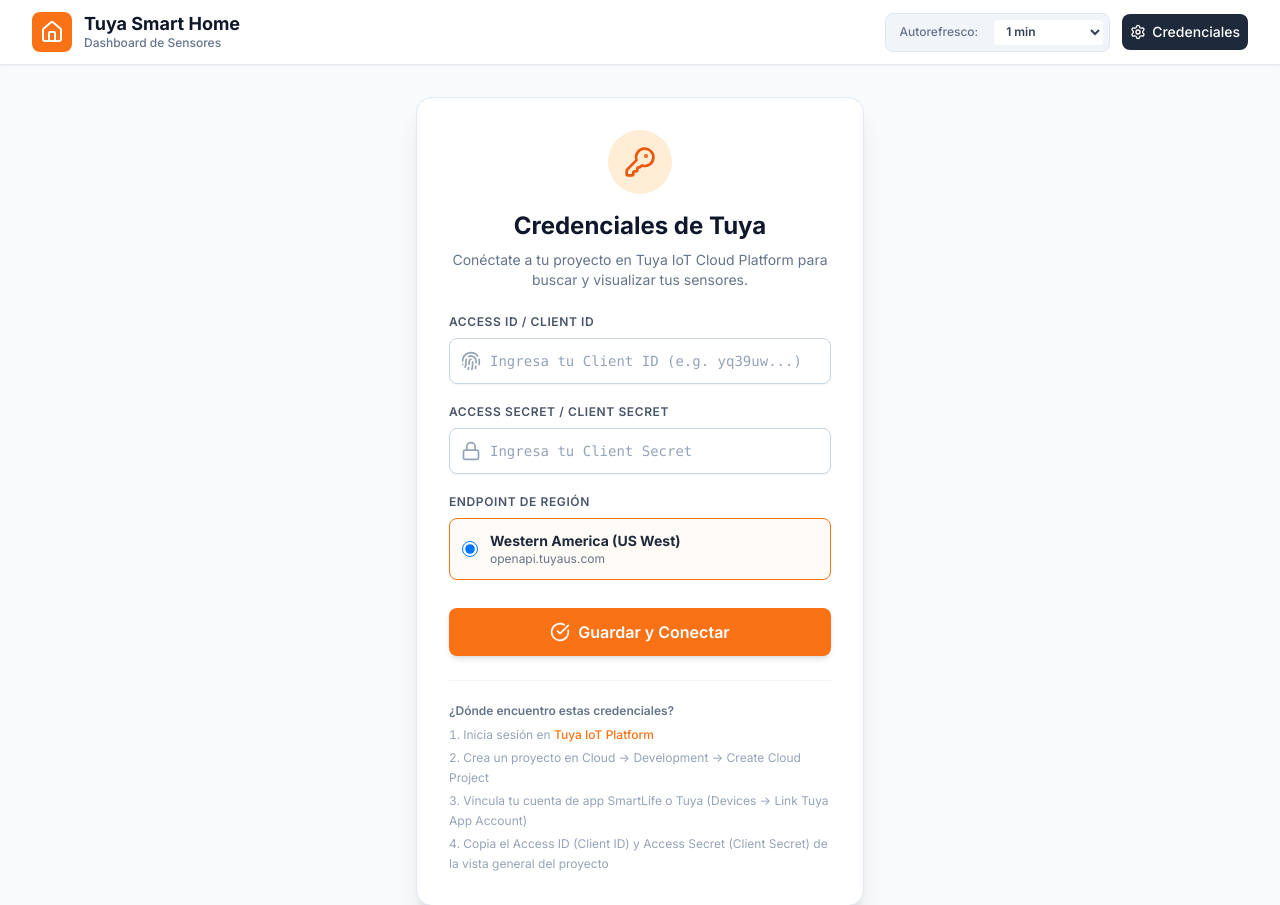
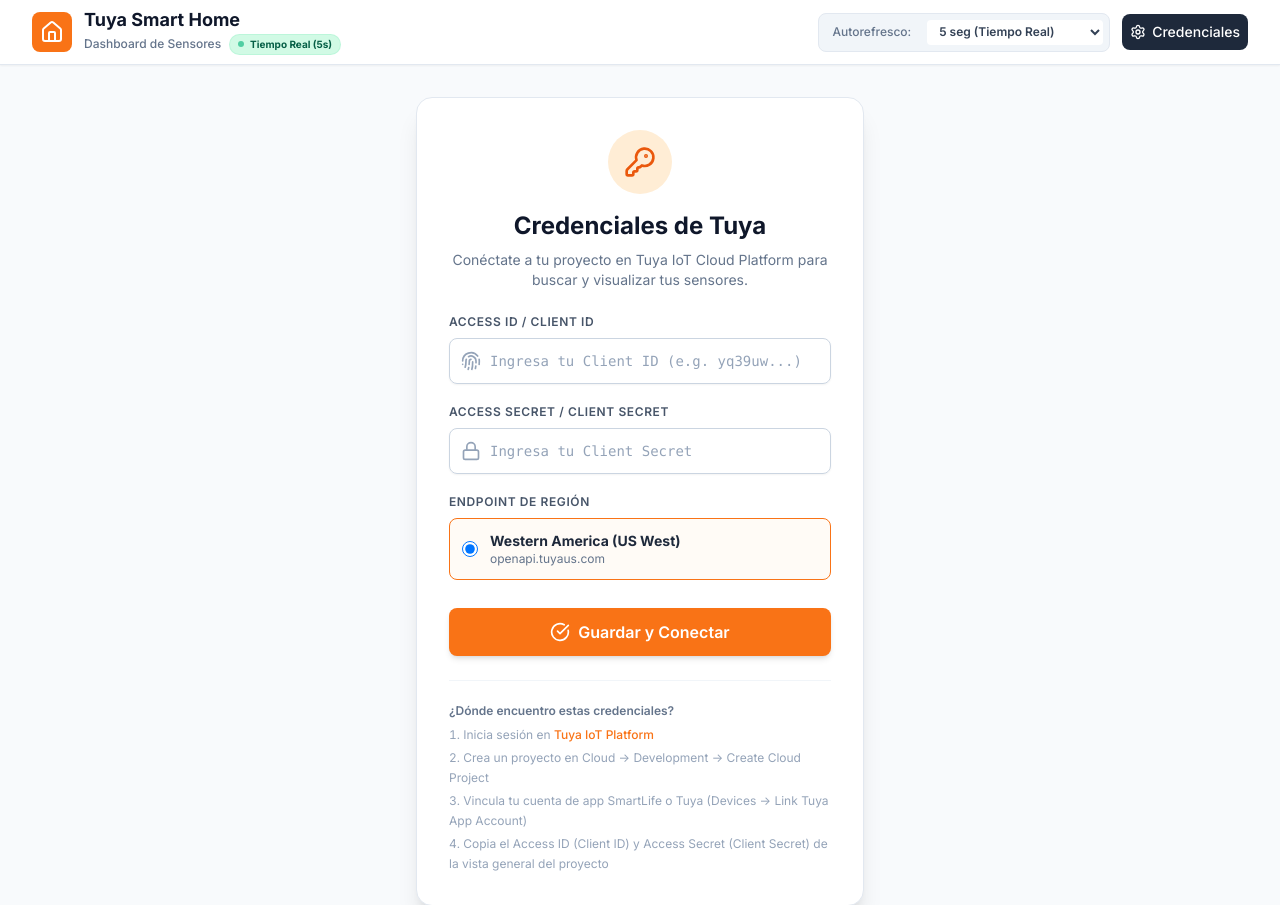
Before and after one commit to panizzag/tuya-dashboard, a Python web app: template templates/index.html in a window 1280 px wide. Shown: the top 905 px of the page. Run offline with Jinja, Linux system fonts and the light colour scheme; the template is opened without the code that fills it, so the values that code supplies are empty; some libraries are stand-ins or nearby versions.

Commit message:
feat: polling adaptativo, deteccion de inactividad y refresco optimizado para Render
- Cambia el intervalo por defecto del polling a 5 segundos (Tiempo Real) cuando se navega el sitio de forma activa.
- Detecta inactividad (sin interacciones por mas de 10 minutos) o cuando la pestana/navegador del Echo Hub esta oculta/segundo plano.
- En modo inactivo, el polling se reduce de forma inteligente a cada 1 hora para minimizar el consumo de recursos de Render y actuar como warmup para evitar que la maquina se apague de manera permanente.
- Agrega un estetico badge visual de estado en el header que muestra "Tiempo Real (5s)" o "Modo Ahorro / Warmup (1h)".
- Reanuda el refresco a 5s instantaneamente al detectar interaccion tactil, mouse o visibilidad de la pagina.

Co-authored-by: Cursor <cursoragent@cursor.com>

```diff
--- a/templates/index.html
+++ b/templates/index.html
@@ -40,7 +40,13 @@
                 </div>
                 <div>
                     <h1 class="font-bold text-lg text-slate-900 leading-tight">Tuya Smart Home</h1>
-                    <p class="text-xs text-slate-500 font-medium">Dashboard de Sensores</p>
+                    <div class="flex items-center space-x-2 mt-0.5">
+                        <p class="text-xs text-slate-500 font-medium">Dashboard de Sensores</p>
+                        <span id="polling-status-badge" class="inline-flex items-center px-2 py-0.5 rounded-full text-[10px] font-bold bg-emerald-100 text-emerald-800 border border-emerald-200/50 transition-all">
+                            <span class="w-1.5 h-1.5 rounded-full bg-emerald-500 mr-1.5 animate-pulse"></span>
+                            Tiempo Real (5s)
+                        </span>
+                    </div>
                 </div>
             </div>
 
@@ -50,9 +56,11 @@
                     <span class="text-xs text-slate-500 font-medium px-2">Autorefresco:</span>
                     <select id="auto-refresh-select" class="bg-white border-0 text-xs font-semibold text-slate-700 rounded px-2 py-1 outline-none focus:ring-1 focus:ring-orange-500">
                         <option value="0">Desactivado</option>
+                        <option value="5" selected>5 seg (Tiempo Real)</option>
                         <option value="30">30 seg</option>
-                        <option value="60" selected>1 min</option>
+                        <option value="60">1 min</option>
                         <option value="300">5 min</option>
+                        <option value="3600">1 hora (Ahorro/Warmup)</option>
                     </select>
                 </div>
 
@@ -1104,15 +1112,110 @@
         emptyRefreshBtn.addEventListener('click', fetchDevices);
         errorReconnectBtn.addEventListener('click', fetchDevices);
 
+        // Adaptive Polling, Idle and Warmup Detection
+        let isIdle = false;
+        let lastActivityTime = Date.now();
+        const IDLE_THRESHOLD = 10 * 60 * 1000; // 10 minutes to be considered idle / hidden
+        let currentIntervalSeconds = 5; // Default is 5s
+
+        // Reset activity timer
+        function resetActivity() {
+            lastActivityTime = Date.now();
+            if (isIdle) {
+                isIdle = false;
+                console.log("Usuario activo detectado. Restableciendo refresco rápido.");
+                setupAutoRefresh();
+                fetchDevices(); // Instant refresh when user returns
+            }
+        }
+
+        // Listen for user activity
+        ['mousemove', 'mousedown', 'keydown', 'touchstart', 'scroll'].forEach(evt => {
+            window.addEventListener(evt, resetActivity, { passive: true });
+        });
+
+        // Listen for page visibility changes
+        document.addEventListener('visibilitychange', () => {
+            console.log("Visibilidad de página cambiada: hidden =", document.hidden);
+            setupAutoRefresh();
+            if (!document.hidden) {
+                fetchDevices(); // Instant refresh when tab becomes visible
+            }
+        });
+
+        // Update Status Badge UI
+        function updatePollingStatusUI(isAhorroMode, seconds) {
+            const badge = document.getElementById('polling-status-badge');
+            if (!badge) return;
+
+            if (isAhorroMode) {
+                badge.className = "inline-flex items-center px-2 py-0.5 rounded-full text-[10px] font-bold bg-amber-100 text-amber-800 border border-amber-200/50 transition-all";
+                badge.innerHTML = `
+                    <span class="w-1.5 h-1.5 rounded-full bg-amber-500 mr-1.5"></span>
+                    Modo Ahorro / Warmup (1h)
+                `;
+            } else {
+                badge.className = "inline-flex items-center px-2 py-0.5 rounded-full text-[10px] font-bold bg-emerald-100 text-emerald-800 border border-emerald-200/50 transition-all";
+                badge.innerHTML = `
+                    <span class="w-1.5 h-1.5 rounded-full bg-emerald-500 mr-1.5 animate-pulse"></span>
+                    Tiempo Real (${seconds}s)
+                `;
+            }
+        }
+
+        // Check for idle state periodically (every 10 seconds)
+        setInterval(() => {
+            if (!isIdle && (Date.now() - lastActivityTime > IDLE_THRESHOLD)) {
+                isIdle = true;
+                console.log("Límite de inactividad alcanzado. Entrando en reposo.");
+                setupAutoRefresh();
+            }
+        }, 10000);
+
         // Auto Refresh Interval Setup
         function setupAutoRefresh() {
             clearInterval(refreshIntervalId);
-            const seconds = parseInt(autoRefreshSelect.value);
+
+            const isHidden = document.hidden;
+            // Page is considered inactive if hidden OR idle for > 10 mins
+            const isInactive = isHidden || isIdle;
+
+            let seconds = parseInt(autoRefreshSelect.value);
+
+            if (isInactive) {
+                // Force 1 hour polling to save Render free tier hours and do warmup
+                seconds = 3600;
+                console.log("Dashboard inactivo (oculto o en reposo). Cambiando a modo ahorro (refresco cada 1 hora).");
+                updatePollingStatusUI(true);
+            } else {
+                // Default minimum when active is 5 seconds if not disabled
+                if (seconds === 0) {
+                    console.log("Dashboard activo. Autorefresco desactivado manualmente.");
+                    const badge = document.getElementById('polling-status-badge');
+                    if (badge) {
+                        badge.className = "inline-flex items-center px-2 py-0.5 rounded-full text-[10px] font-bold bg-slate-100 text-slate-600 border border-slate-200 transition-all";
+                        badge.innerHTML = `
+                            <span class="w-1.5 h-1.5 rounded-full bg-slate-400 mr-1.5"></span>
+                            Refresco manual
+                        `;
+                    }
+                    return;
+                }
+
+                // Enforce minimum of 5 seconds when active
+                if (seconds > 0 && seconds < 5) {
+                    seconds = 5;
+                }
+                console.log(`Dashboard activo. Frecuencia de refresco: ${seconds} segundos.`);
+                updatePollingStatusUI(false, seconds);
+            }
+
+            currentIntervalSeconds = seconds;
+
             if (seconds > 0) {
                 refreshIntervalId = setInterval(() => {
                     fetchDevices();
                 }, seconds * 1000);
-                console.log(`Autorefresco programado cada ${seconds} segundos`);
             }
         }
         autoRefreshSelect.addEventListener('change', setupAutoRefresh);
```
